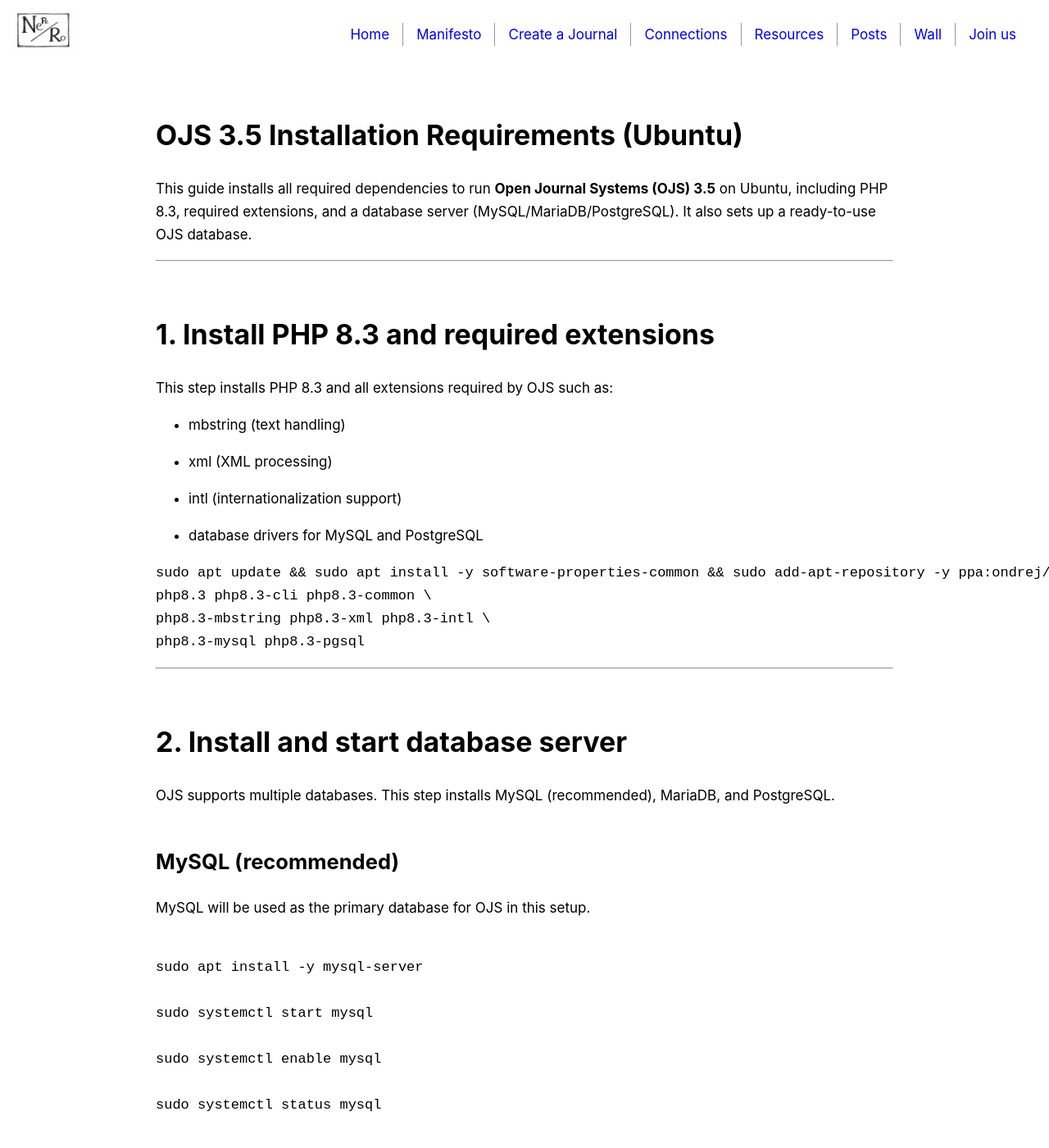
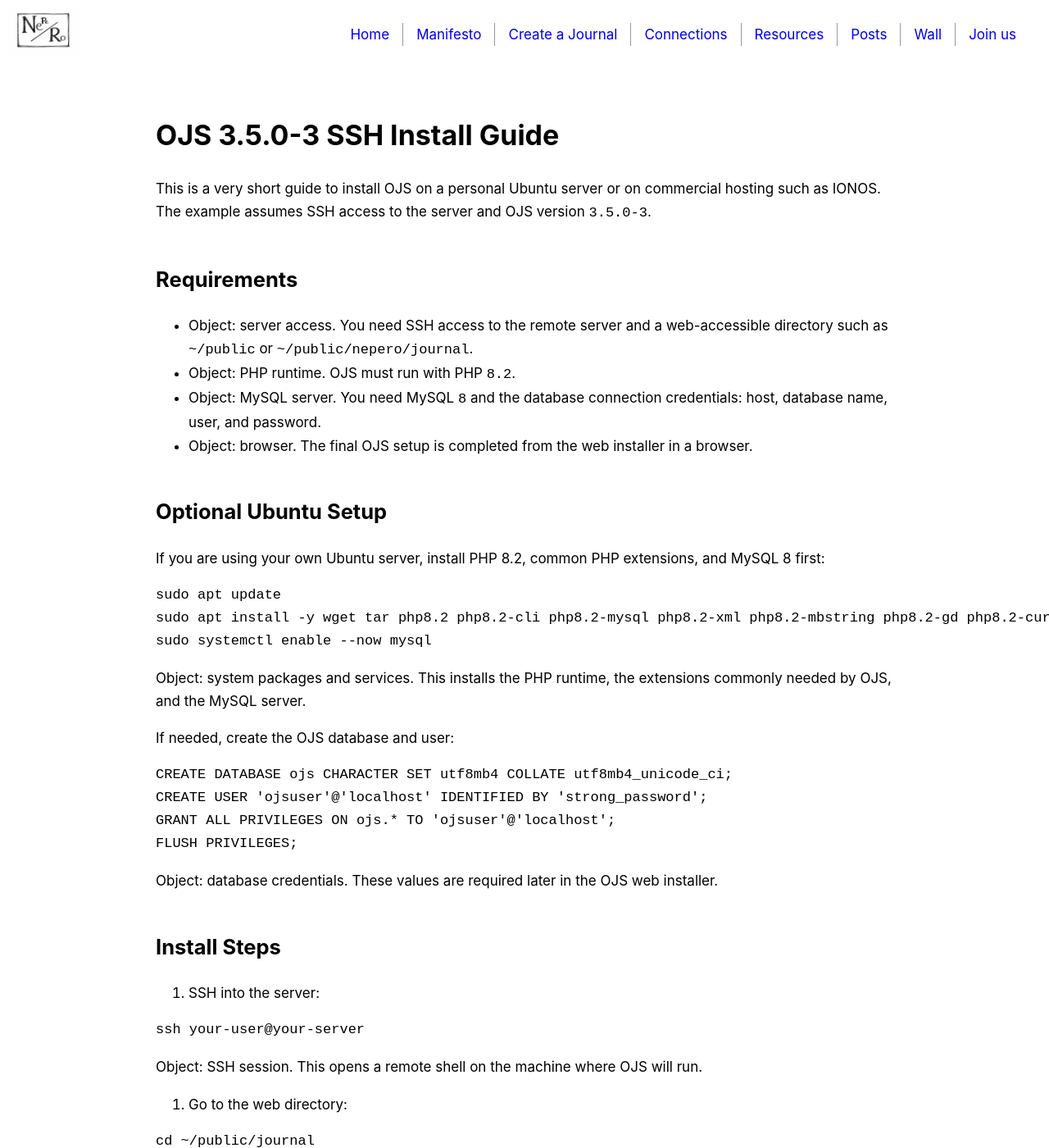
Before and after one commit to NPR-Nepero/nepero, a Jekyll site: the page built from _journal/ojs_install_notes.md, in a window 1280 px wide and 1400 px high. Shown: the whole window at 82% size. Built offline with Jekyll 4.4.1, drawn with Linux system fonts in a browser that asks for light colours; some of the changed text lies outside the part shown.

Commit message:
modified ojs_install_notes.md

````diff
--- a/_journal/ojs_install_notes.md
+++ b/_journal/ojs_install_notes.md
@@ -4,148 +4,101 @@ title: OJS Installation Notes
 permalink: /journal/ojs-install-notes.html
 ---
 
-# OJS 3.5 Installation Requirements (Ubuntu)
+# OJS 3.5.0-3 SSH Install Guide
 
-This guide installs all required dependencies to run **Open Journal Systems (OJS) 3.5** on Ubuntu, including PHP 8.3, required extensions, and
-a database server (MySQL/MariaDB/PostgreSQL). It also sets up a ready-to-use OJS database.
+This is a very short guide to install OJS on a personal Ubuntu server or on commercial hosting such as IONOS. The example assumes SSH access to the server and OJS version `3.5.0-3`.
 
----
+## Requirements
 
-# 1. Install PHP 8.3 and required extensions
+- Object: server access. You need SSH access to the remote server and a web-accessible directory such as `~/public` or `~/public/nepero/journal`.
+- Object: PHP runtime. OJS must run with PHP `8.2`.
+- Object: MySQL server. You need MySQL `8` and the database connection credentials: host, database name, user, and password.
+- Object: browser. The final OJS setup is completed from the web installer in a browser.
 
-This step installs PHP 8.3 and all extensions required by OJS such as:
+## Optional Ubuntu Setup
 
-- mbstring (text handling)
-
-- xml (XML processing)
-
-- intl (internationalization support)
-
-- database drivers for MySQL and PostgreSQL
+If you are using your own Ubuntu server, install PHP 8.2, common PHP extensions, and MySQL 8 first:
 
 ```bash
-sudo apt update && sudo apt install -y software-properties-common && sudo add-apt-repository -y ppa:ondrej/php && sudo apt update && sudo apt install -y \
-php8.3 php8.3-cli php8.3-common \
-php8.3-mbstring php8.3-xml php8.3-intl \
-php8.3-mysql php8.3-pgsql
+sudo apt update
+sudo apt install -y wget tar php8.2 php8.2-cli php8.2-mysql php8.2-xml php8.2-mbstring php8.2-gd php8.2-curl php8.2-zip php8.2-intl mysql-server
+sudo systemctl enable --now mysql
 ```
 
----
+Object: system packages and services. This installs the PHP runtime, the extensions commonly needed by OJS, and the MySQL server.
 
-# 2. Install and start database server
+If needed, create the OJS database and user:
 
-OJS supports multiple databases. This step installs MySQL (recommended), MariaDB, and PostgreSQL.
+```sql
+CREATE DATABASE ojs CHARACTER SET utf8mb4 COLLATE utf8mb4_unicode_ci;
+CREATE USER 'ojsuser'@'localhost' IDENTIFIED BY 'strong_password';
+GRANT ALL PRIVILEGES ON ojs.* TO 'ojsuser'@'localhost';
+FLUSH PRIVILEGES;
+```
 
-## MySQL (recommended)
+Object: database credentials. These values are required later in the OJS web installer.
 
-MySQL will be used as the primary database for OJS in this setup.
+## Install Steps
+
+1. SSH into the server:
 
 ```bash
-
-sudo apt install -y mysql-server
-
-sudo systemctl start mysql
-
-sudo systemctl enable mysql
-
-sudo systemctl status mysql
-
+ssh your-user@your-server
 ```
 
-## MariaDB (alternative to MySQL)
+Object: SSH session. This opens a remote shell on the machine where OJS will run.
 
-MariaDB is a drop-in replacement for MySQL.
+2. Go to the web directory:
 
 ```bash
-
-sudo apt install -y mariadb-server
-
-sudo systemctl start mariadb
-
-sudo systemctl enable mariadb
-
-sudo systemctl status mariadb
-
+cd ~/public/journal
 ```
 
-## PostgreSQL (alternative)
+Object: web root. This is the folder that will contain the OJS files served by the web server.
 
-PostgreSQL can also be used if preferred.
+3. Download OJS:
 
 ```bash
-
-sudo apt install -y postgresql postgresql-contrib
-
-sudo systemctl start postgresql
-
-sudo systemctl enable postgresql
-
-sudo systemctl status postgresql
-
+wget https://pkp.sfu.ca/ojs/download/ojs-3.5.0-3.tar.gz
 ```
 
----
+Object: OJS archive. This fetches the official OJS release package from PKP.
 
-# 3. Create OJS database and user (MySQL)
-
-This step creates a dedicated database and user for OJS and assigns permissions.
+4. Extract OJS and enter the directory:
 
 ```bash
-
-sudo mysql
-
+tar -xzf ojs-3.5.0-3.tar.gz
+cd ojs-3.5.0-3
 ```
 
-Inside the MySQL shell, run:
+Object: application files. This creates the OJS source directory on the server.
 
-```sql
+5. Start or verify MySQL:
 
-CREATE DATABASE ojs;
-
-CREATE USER 'ojsuser'@'localhost' IDENTIFIED BY 'StrongPassword123';
-
-GRANT ALL PRIVILEGES ON ojs.* TO 'ojsuser'@'localhost';
-
-FLUSH PRIVILEGES;
-
-EXIT;
-
+```bash
+sudo systemctl start mysql
 ```
 
----
+Object: MySQL service. OJS stores its data in MySQL, so the database server must be running and you must know the connection credentials.
 
-# 4. Test database connection
+If you are on commercial hosting such as IONOS, MySQL is usually already running. In that case, use the host, database name, user, and password provided by the hosting control panel.
 
-This step verifies that the database user works correctly and can access the OJS database.
+6. Start PHP from inside the extracted OJS directory:
 
 ```bash
-
-mysql -u ojsuser -p ojs
-
+php -S 0.0.0.0:8000
 ```
 
----
+Object: PHP application server. This starts a simple PHP web server from the current OJS directory.
 
-# 5. Verify PHP installation
+7. Open the installer in your browser:
 
-This step ensures PHP and all required modules are correctly installed and active.
-
-```bash
-
-php -v
-
-php -m | grep -E "mbstring|xml|intl"
-
+```text
+http://your-server:8000
 ```
 
----
+Object: OJS web installer. Complete the installation form and enter the MySQL host, database name, user, and password so OJS can connect to the database.
 
-# Notes for OJS 3.5
+## Note for Hosted Servers
 
-* Recommended database: **MySQL or MariaDB**
-
-* Use `127.0.0.1` instead of `localhost` if connection issues occur
-
-* Ensure database credentials match during OJS web installer
-
-* Change default passwords before production use
+On IONOS or similar hosting, PHP and MySQL are often already available. In that case, you may only need to upload the files, confirm the correct PHP version is set to `8.2`, and then open the site URL in your browser to complete the installer. If the hosting uses Apache or Nginx directly, the built-in `php -S` command may be unnecessary.
````
Also changed, not shown: _posts/2026-03-20-precarious-mobility-publication-pressure-and-ai-theory.md (+2 -2 lines), _posts/2026-04-10-collaborative-research-formats-wall-and-site-infrastructure.md (+1 -1 lines).
